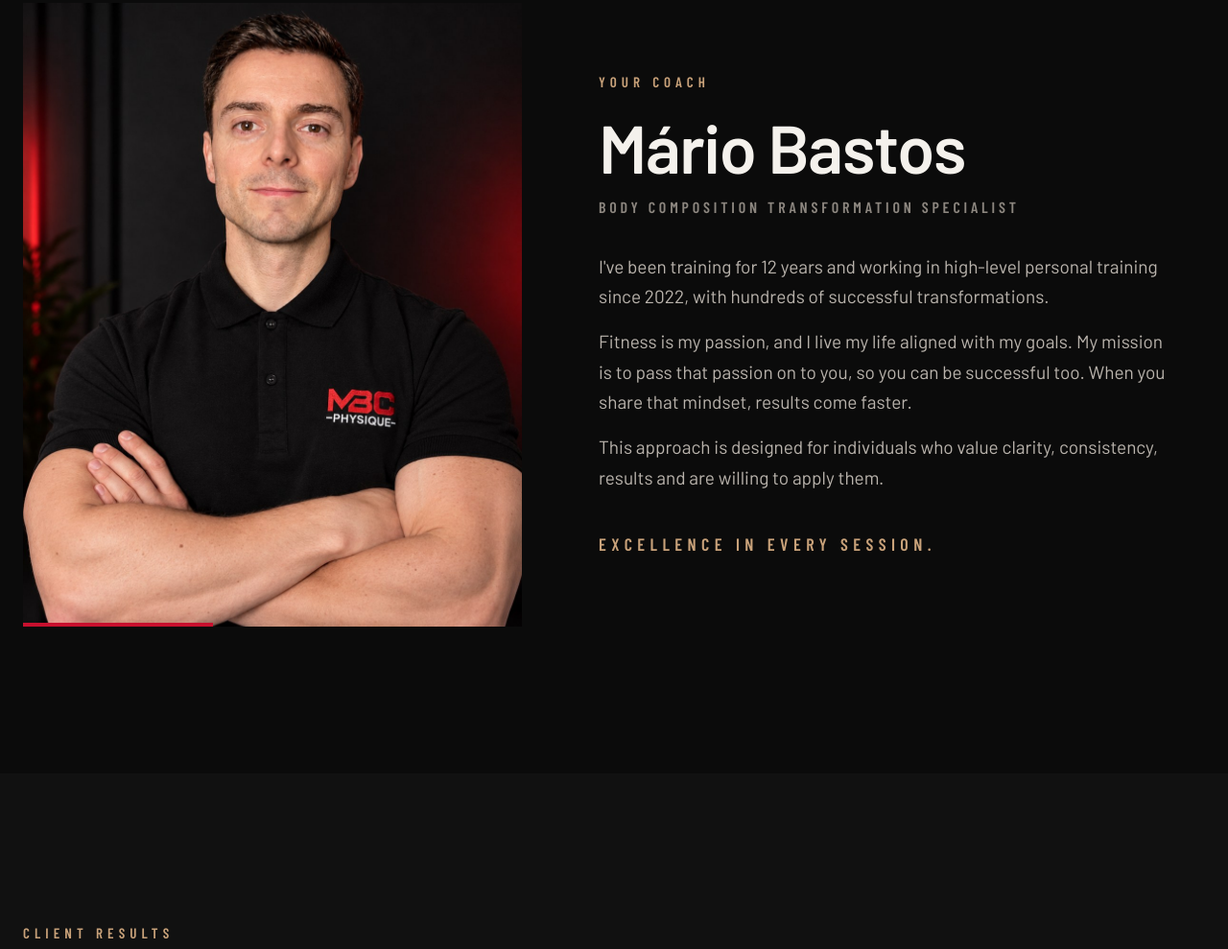
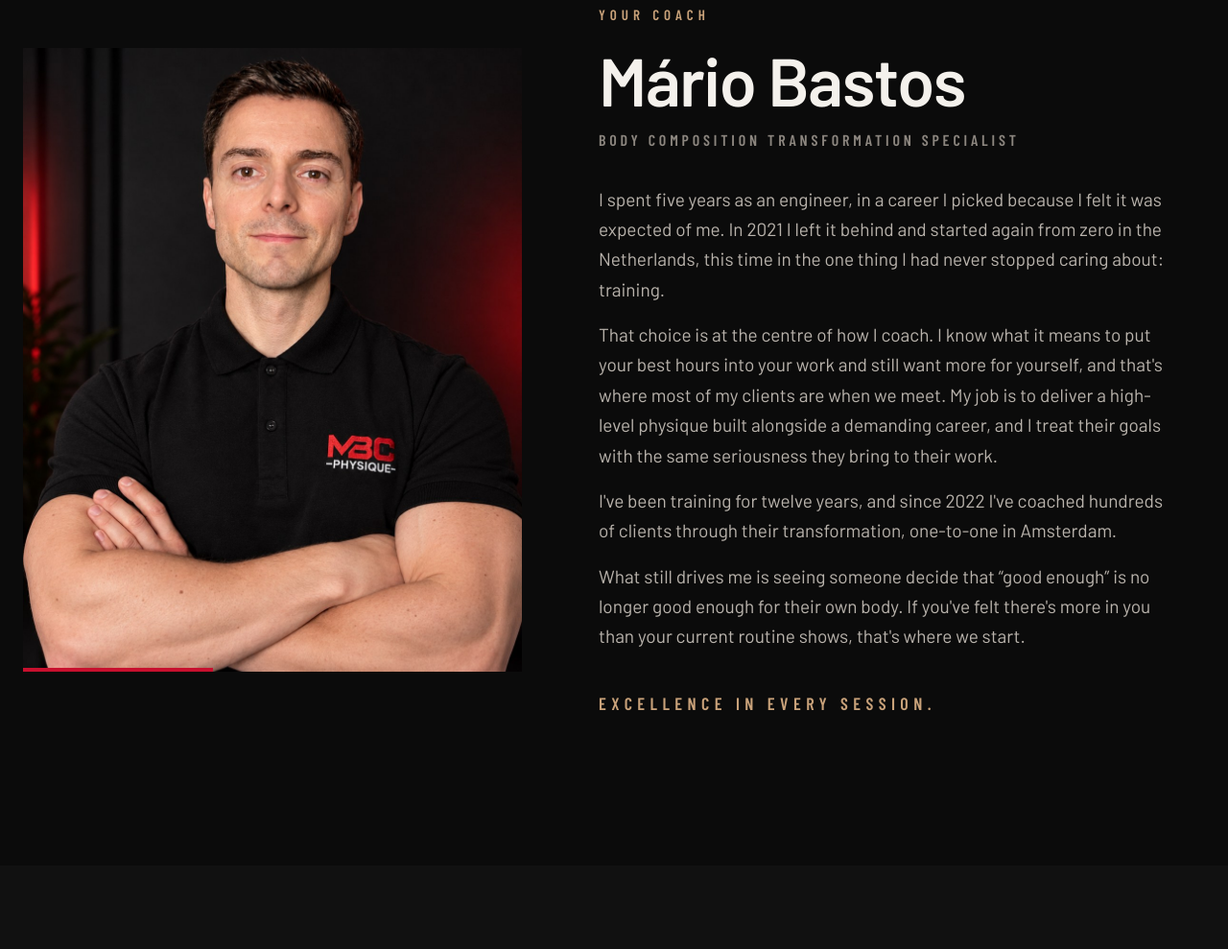
Before and after one commit to mariombastos95/mbcphysique-website, a plain HTML site: page personal-training/index.html in a window 1280 px wide. Shown: the part 1945-2934 px from the top of the page at 96% size. Drawn offline with nearby package versions, Linux system fonts and the light colour scheme.

Commit message:
Update PT coach bio with new story-led text (#4)
Claude-Session: https://claude.ai/code/session_01QTRQVLds9doDDJuKCCsy6N

Co-authored-by: Mário Bastos <mbcphysique@gmail.com>
Co-authored-by: Claude Opus 5.5 <noreply@anthropic.com>

```diff
--- a/personal-training/index.html
+++ b/personal-training/index.html
@@ -133,9 +133,10 @@ details[open] .faq-plus{transform:rotate(45deg)}
 <p style="margin: 0 0 20px; font-family: 'Barlow Condensed', sans-serif; font-weight: 600; font-size: 15px; letter-spacing: 0.34em; text-transform: uppercase; color: #C9A27A">Your coach</p>
 <h2 id="coach-h" style="margin: 0; font-family: 'Barlow', sans-serif; font-weight: 600; letter-spacing: -0.02em; font-size: clamp(44px, 5.5vw, 76px); line-height: 1.05; color: #F4F1EC">Mário Bastos</h2>
 <p style="margin: 12px 0 0; font-family: 'Barlow Condensed', sans-serif; font-weight: 600; font-size: 16px; letter-spacing: 0.24em; text-transform: uppercase; color: #8C867F">Body composition transformation specialist</p>
-<p style="margin: 32px 0 0; max-width: 600px; color: #B9B3AC; font-size: 19px">I've been training for 12 years and working in high-level personal training since 2022, with hundreds of successful transformations.</p>
-<p style="margin: 16px 0 0; max-width: 600px; color: #B9B3AC; font-size: 19px">Fitness is my passion, and I live my life aligned with my goals. My mission is to pass that passion on to you, so you can be successful too. When you share that mindset, results come faster.</p>
-<p style="margin: 16px 0 0; max-width: 600px; color: #B9B3AC; font-size: 19px">This approach is designed for individuals who value clarity, consistency, results and are willing to apply them.</p>
+<p style="margin: 32px 0 0; max-width: 600px; color: #B9B3AC; font-size: 19px">I spent five years as an engineer, in a career I picked because I felt it was expected of me. In 2021 I left it behind and started again from zero in the Netherlands, this time in the one thing I had never stopped caring about: training.</p>
+<p style="margin: 16px 0 0; max-width: 600px; color: #B9B3AC; font-size: 19px">That choice is at the centre of how I coach. I know what it means to put your best hours into your work and still want more for yourself, and that's where most of my clients are when we meet. My job is to deliver a high-level physique built alongside a demanding career, and I treat their goals with the same seriousness they bring to their work.</p>
+<p style="margin: 16px 0 0; max-width: 600px; color: #B9B3AC; font-size: 19px">I've been training for twelve years, and since 2022 I've coached hundreds of clients through their transformation, one-to-one in Amsterdam.</p>
+<p style="margin: 16px 0 0; max-width: 600px; color: #B9B3AC; font-size: 19px">What still drives me is seeing someone decide that &ldquo;good enough&rdquo; is no longer good enough for their own body. If you've felt there's more in you than your current routine shows, that's where we start.</p>
 <p style="margin: 40px 0 0; font-family: 'Barlow Condensed', sans-serif; font-weight: 600; font-size: 18px; letter-spacing: 0.3em; text-transform: uppercase; color: #C9A27A">Excellence in every session.</p>
 </div>
 </div>
```
